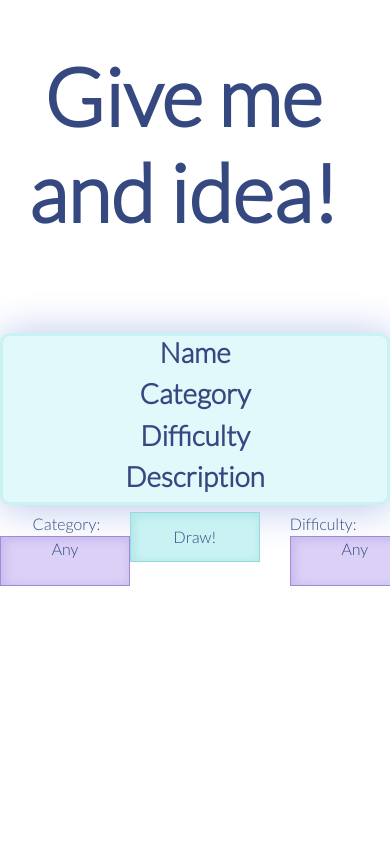
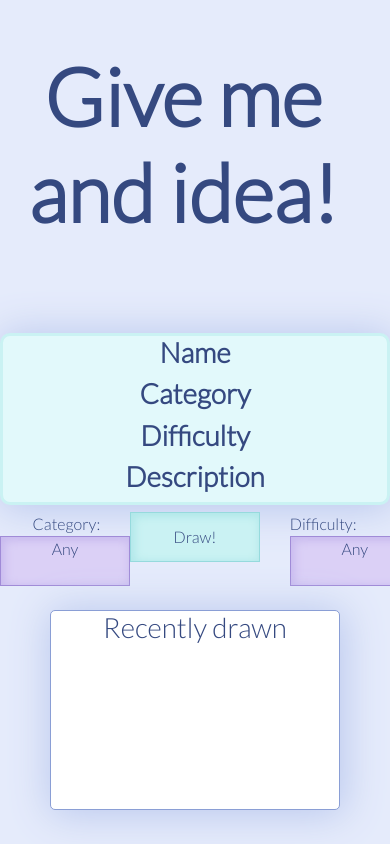
Before and after one commit to kgwl/give_me_an_idea, a Django app: page / in a window 390 px wide; the page is wider, and only the part inside the window is pictured. Run offline with Django 3.2, Linux system fonts and the light colour scheme; some libraries are stand-ins or nearby versions.

Commit message:
Field with recently drawn ideas has been added

```diff
--- a/static/gmai/base.css
+++ b/static/gmai/base.css
@@ -2,6 +2,7 @@ body {
     text-align: center;
     font-family: 'Lato', sans-serif;
     color: #354980;
+    background-color: #E5EBFB;
 }
 
 #page-title {
@@ -84,8 +85,30 @@ body {
     background-color: #B0E7E9;
 }
 
+.recent{
+    background-color: white;
+    width: 50%;
+    margin: auto;
+    min-height: 200px;
+    border: 1px solid #8A9ED5;
+    border-radius: 5px;
+    box-shadow: 2px 2px 40px 2px #B9C7ED;
+}
+
 @media (max-width: 992px ) {
     .output-row {
         min-height: 10vw;
     }
 }
+
+@media (max-width: 768px) {
+    .recent{
+        width: 60%;
+    }
+}
+
+@media (max-width: 576px) {
+    .recent{
+        width: 70%;
+    }
+}
--- a/templates/main.html
+++ b/templates/main.html
@@ -44,6 +44,11 @@
 
         </div>
     </form>
+    <div class="row">
+        <div class="col-12 recent">
+            <h1> Recently drawn</h1>
+        </div>
+    </div>
 
 
 {% endblock content %}
```
